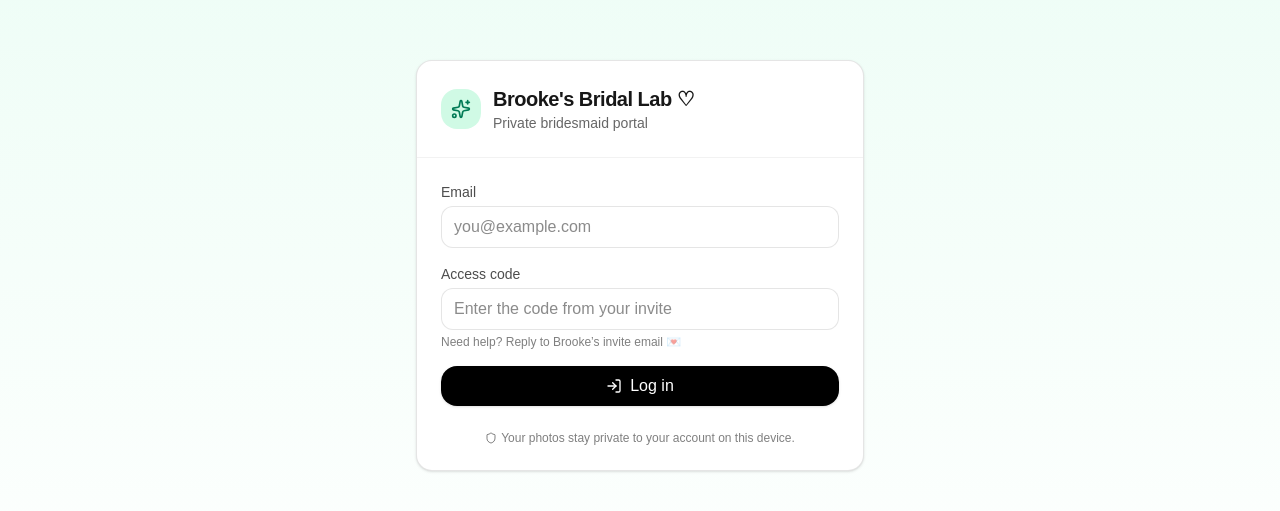
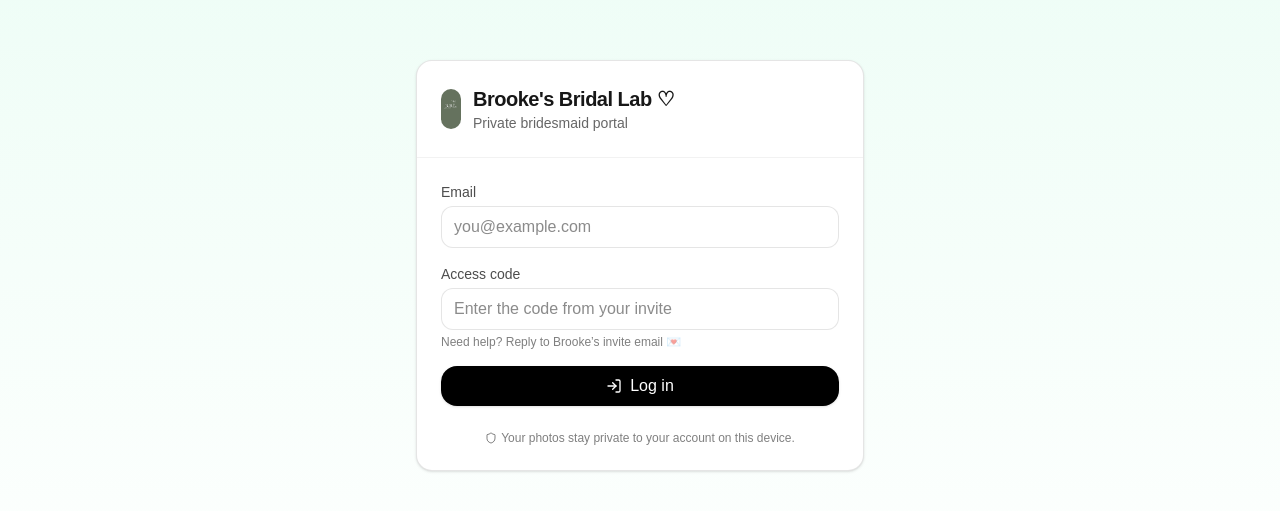
Before and after one commit to sydnee-labuda/BROOKESBRIDALLAB, a Next.js app in the folder brookes-bridal-lab/: page / in a window 1280 px wide. Shown: the part 135-646 px from the top of the page. Built offline with nearby package versions, Linux system fonts and the light colour scheme.

Commit message:
feat: added B.B.L logo to header

```diff
--- a/brookes-bridal-lab/app/page.tsx
+++ b/brookes-bridal-lab/app/page.tsx
@@ -156,9 +156,11 @@ function LoginView({ onLogin }: { onLogin: (email: string) => void }) {
       <Card className="w-full max-w-md">
         <CardHeader>
           <div className="flex items-center gap-3">
-            <div className="h-10 w-10 grid place-items-center rounded-2xl bg-emerald-100">
-              <Sparkles className="h-5 w-5 text-emerald-700" />
-            </div>
+            <img
+  src="/B.B.L.png"
+  alt="Brooke's Bridal Lab Logo"
+  className="h-10 w-auto rounded-xl object-contain"
+/>
             <div>
               <CardTitle>Brooke's Bridal Lab ♡</CardTitle>
               <p className="text-sm text-black/60">Private bridesmaid portal</p>
```
Also changed, not shown: brookes-bridal-lab/public/B.B.L.png (added).
